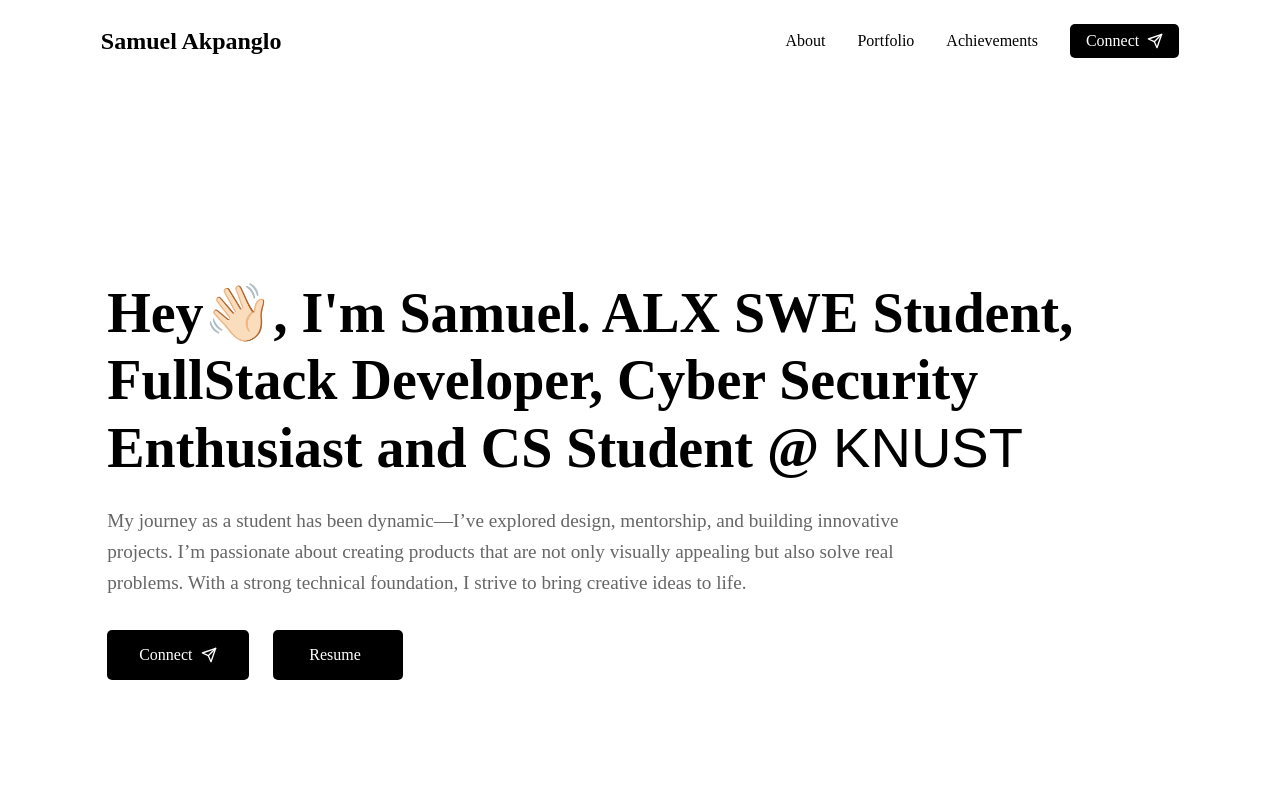
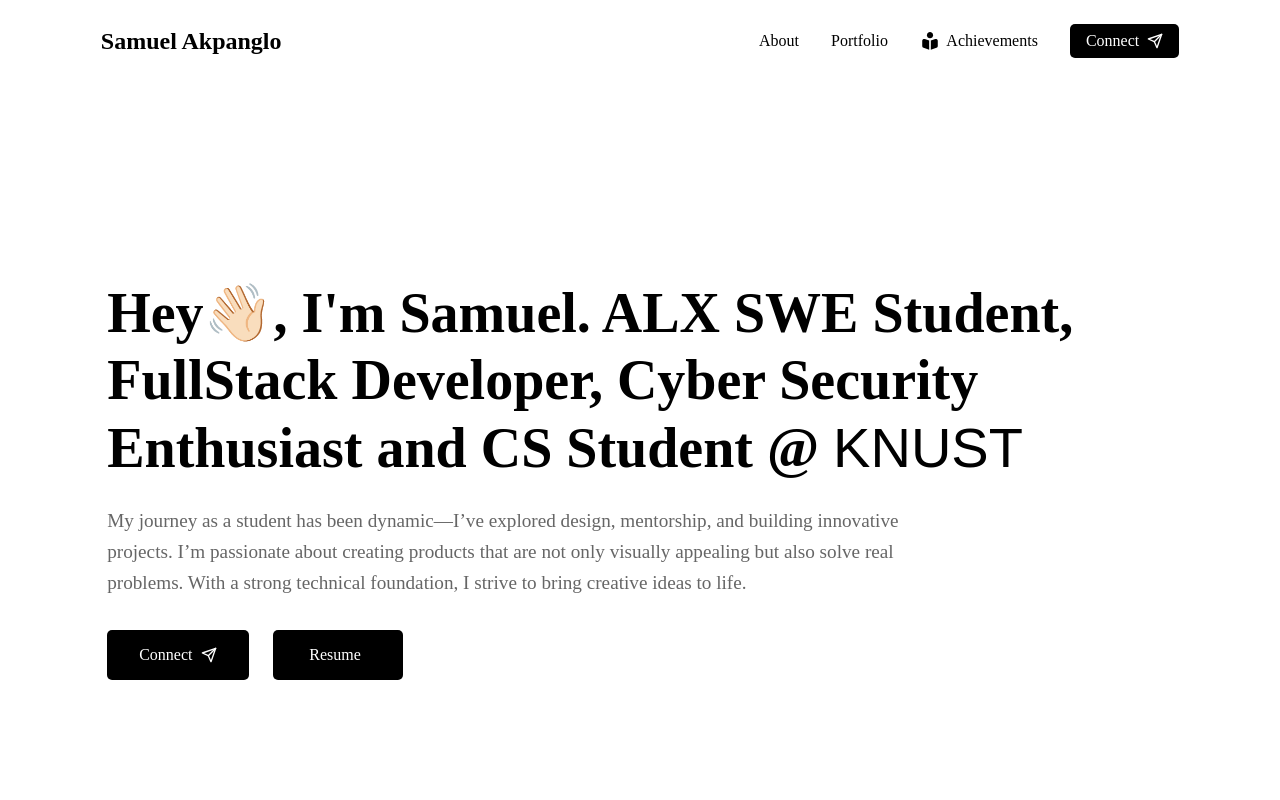
Before and after one commit to skakpanglo/myportfolio, a React (Create React App) app: page / in a window 1280 px wide. Shown: the top 800 px of the page. Built offline with nearby package versions, Linux system fonts and the light colour scheme; a web font is replaced by a local one.

Commit message:
icon update

```diff
--- a/public/index.html
+++ b/public/index.html
@@ -1,21 +1,21 @@
 <!DOCTYPE html>
 <html lang="en">
+
 <head>
   <meta charset="utf-8" />
   <link rel="icon" href="%PUBLIC_URL%/logo512.png" />
   <meta name="viewport" content="width=device-width, initial-scale=1" />
   <meta name="theme-color" content="#000000" />
-    <meta
-      name="description"
-      content="Web site created using create-react-app"
-    />
+  <meta name="description" content="Web site created using create-react-app" />
   <link rel="apple-touch-icon" href="%PUBLIC_URL%/logo192.png" />
   <link rel="stylesheet" href="%PUBLIC_URL%/fonts/fonts.css" />
   <link rel="manifest" href="%PUBLIC_URL%/manifest.json" />
-    <title>Samuel Akpanglo - a human, founder, tech❤️</title>
+  <title>Samuel Akpanglo - Human, Tech</title>
 </head>
+
 <body>
   <noscript>You need to enable JavaScript to run this app.</noscript>
   <div id="root"></div>
 </body>
+
 </html>
--- a/src/components/Navbar.js
+++ b/src/components/Navbar.js
@@ -61,6 +61,9 @@ const NavLink = styled(Link)`
   color: #000;
   font-weight: 500;
   transition: color 0.3s ease;
+  display: inline-flex;
+  align-items: center;
+  gap: 0.4rem;
 
   &:hover {
     color: #666;
@@ -147,7 +150,14 @@ const Navbar = () => {
       <NavLinks isOpen={isMenuOpen}>
         <NavLink to="/" onClick={closeMenu}>About</NavLink>
         <NavLink to="/portfolio" onClick={closeMenu}>Portfolio</NavLink>
-        <NavLink to="/achievements" onClick={closeMenu}>Achievements</NavLink>
+        <NavLink to="/achievements" onClick={closeMenu}>
+          <svg width="20" height="20" viewBox="0 0 18 18" fill="none" xmlns="http://www.w3.org/2000/svg" aria-hidden="true">
+            <path d="M9 6.5C10.5188 6.5 11.75 5.26878 11.75 3.75C11.75 2.23122 10.5188 1 9 1C7.48122 1 6.25 2.23122 6.25 3.75C6.25 5.26878 7.48122 6.5 9 6.5Z" fill="currentColor"></path>
+            <path d="M8.25 8.47217L4.2832 7.20287C3.7456 7.03297 3.1753 7.12377 2.7183 7.45577C2.2618 7.78927 2 8.30437 2 8.86987V13.5198C2 14.2835 2.4888 14.9534 3.2168 15.1868L8.25 16.7972V8.47217Z" fill="currentColor"></path>
+            <path d="M15.2817 7.45617C14.8256 7.12417 14.2544 7.03137 13.7168 7.20327L9.75 8.47257V16.7976L14.7837 15.1872C15.5112 14.9538 16 14.2839 16 13.5202V8.87027C16 8.30487 15.7383 7.78967 15.2817 7.45617Z" fill="currentColor"></path>
+          </svg>
+          Achievements
+        </NavLink>
         {/* Temporarily hiding blog link
         <NavLink to="/blog" onClick={closeMenu}>Blog</NavLink>
         */}
```
Also changed, not shown: public/logo512.png. Lines whose indentation alone changed are shown as unchanged.
